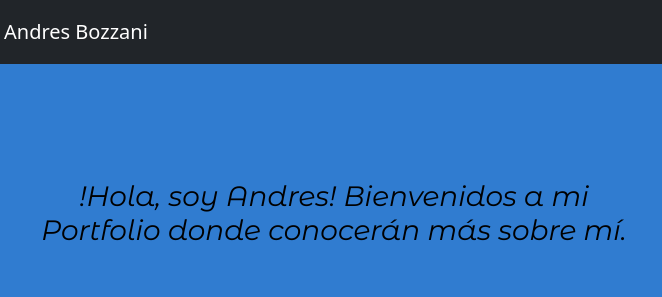
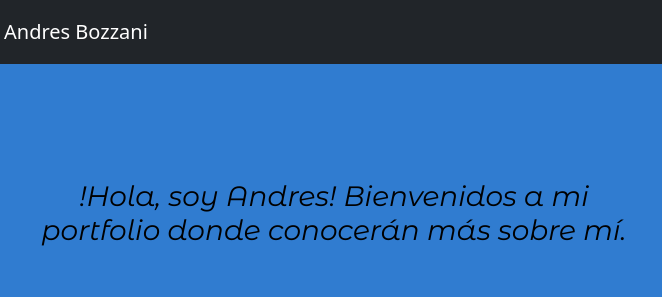
Before and after one commit to Cholo0022/portfolio, a plain HTML site: page index.html in a window 1280 px wide. Shown: the top 297 px of the page, 0-662 px from the left. Drawn offline with nearby package versions, Linux system fonts and the light colour scheme.

Commit message:
Update index.html

```diff
--- a/index.html
+++ b/index.html
@@ -54,7 +54,7 @@
       <div id="inicio" class="contenedorInicio row">
         <div class="mensaje col">
           <h3>
-            !Hola, soy Andres! Bienvenidos a mi Portfolio donde conocerán más
+            !Hola, soy Andres! Bienvenidos a mi portfolio donde conocerán más
             sobre mí.
           </h3>
         </div>
```
